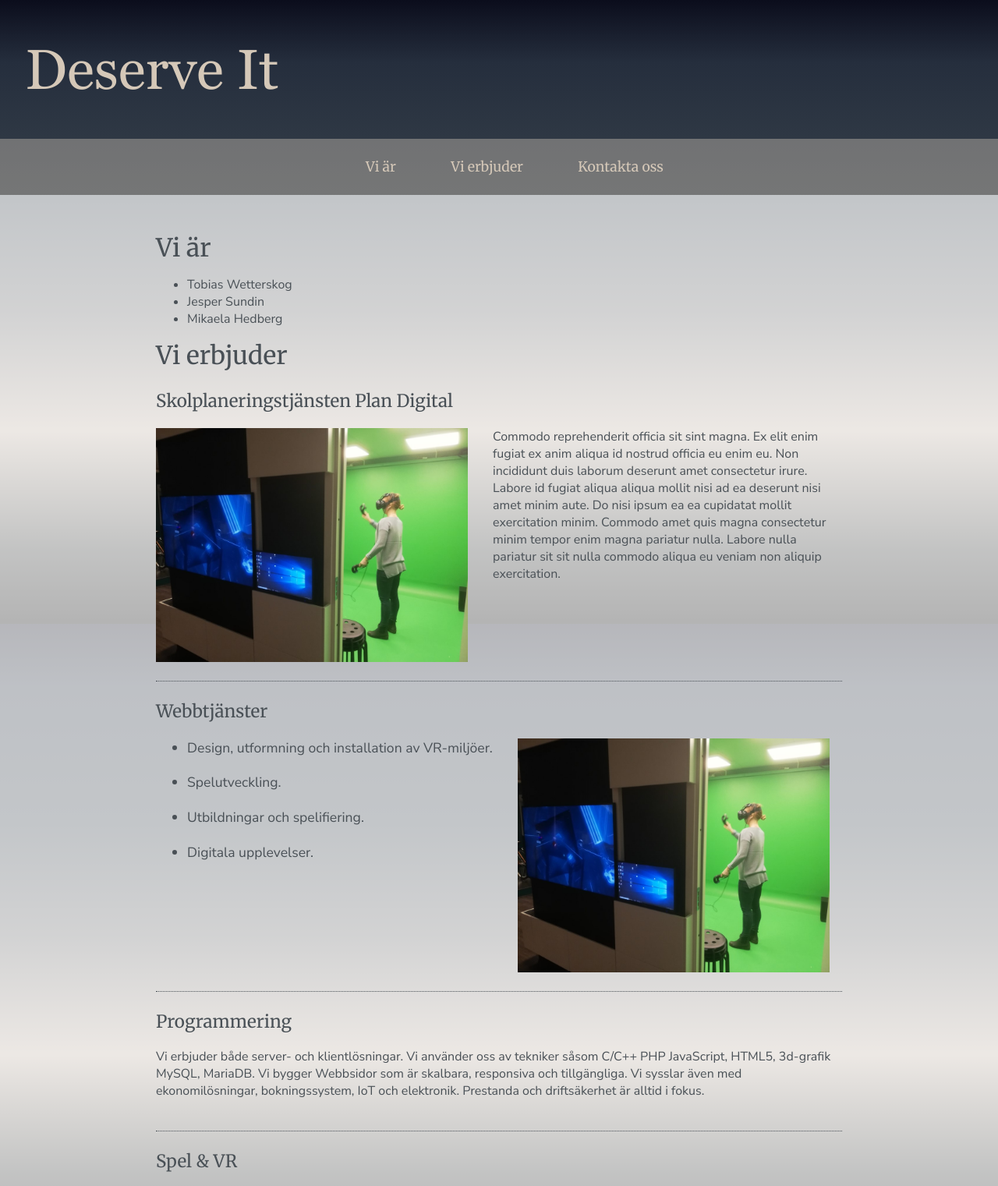
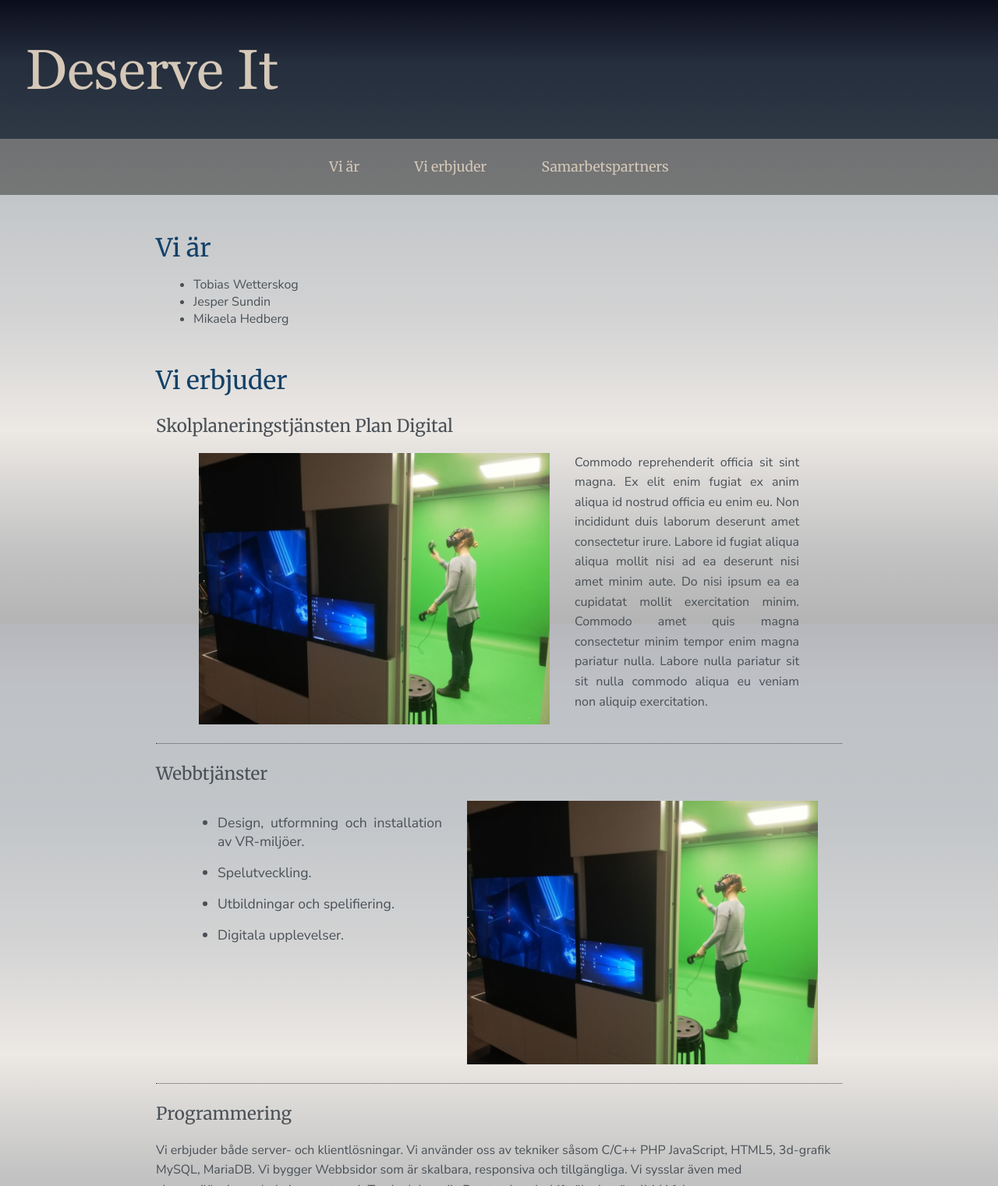
Before and after one commit to Termedea/deserveit, a website: page app/index.html in a window 1280 px wide. Shown: the top 1521 px of the page at 78% size. Drawn offline with Linux system fonts and the light colour scheme.

Commit message:
responsive fix

```diff
--- a/app/index.html
+++ b/app/index.html
@@ -14,7 +14,7 @@
             <ul>
                 <li><a href="#about">Vi är</a></li>
                 <li><a href="#services">Vi erbjuder</a></li>
-                <li><a href="#contact">Kontakta oss</a></li>
+                <li><a href="#partners">Samarbetspartners</a></li>
             </ul>
         </nav>
         <div class="container">
@@ -62,7 +62,7 @@
                 <div class="services">
                     <h3>Programmering</h3>
                     <div class="content">
-                        <p>
+                        <p class="full">
                             Vi erbjuder både server- och klientlösningar. Vi
                             använder oss av tekniker såsom C/C++ PHP JavaScript,
                             HTML5, 3d-grafik MySQL, MariaDB. Vi bygger Webbsidor
@@ -111,11 +111,18 @@
                         <p></p>
                     </div>
                 </div>
-
-                <h2 id="contact">Kontakta oss</h2>
-                <p>kontakt [at] deserveit . se</p>
+                <div class="services">
+                    <h2 id="partners">Samarbetspartners & vänner</h3>
+                    <div class="content">
+                        <img src="" alt="" />
+                        <p></p>
+                    </div>
+                </div>
             </main>
         </div>
-        <footer>Buuuu.</footer>
+        <footer>
+            <h2 id="contact">Kontakta oss</h2>
+            <p>kontakt [at] deserveit . se</p>
+        </footer>
     </body>
 </html>
--- a/assets/scss/main.scss
+++ b/assets/scss/main.scss
@@ -1,6 +1,6 @@
-@import "fonts.scss";
-@import "colors.scss";
-@import "sizes.scss";
+@import "./vars/colors.scss";
+@import "./vars/fonts.scss";
+@import "./vars/sizes.scss";
 * {
     box-sizing: border-box;
 }
@@ -27,14 +27,40 @@ h1 {
     font-weight: normal;
     font-family: $logo-font;
     color: $light;
+    font-size: 4.5rem;
+    text-align: center;
+    @media (min-width: 600px) {
         margin-left: 2rem;
-    font-size: 4.5rem;
+        text-align: left;
+    }
+}
+h2,
+h3 {
+    font-weight: normal;
+    margin: 0;
 }
 h2 {
+    font-size: 1.5rem;
+    color: $accent;
+    @media (min-width: $mid-screen) {
         font-size: 2rem;
     }
+    margin-bottom: 1rem;
+}
 h3 {
+    font-size: 1.1rem;
+    @media (min-width: $mid-screen) {
         font-size: 1.4rem;
+    }
+}
+p {
+    line-height: 1.6rem;
+    margin-top: 0;
+    padding: 0;
+}
+ul {
+    margin: 0;
+    padding: 0;
 }
 div.container {
     max-width: 80rem;
@@ -43,18 +69,18 @@ div.container {
     color: $mid-gray;
     font-family: $heading-font;
     background: rgba(white, 0.7);
-    h2,
-    h3 {
-        font-weight: normal;
-        margin: 0;
-    }
     p,
     li {
         font-family: $main-font;
+        color: $mid-gray;
     }
     main {
         max-width: 55rem;
         margin: auto;
+    }
+    ul {
+        padding-left: 3rem;
+        margin-bottom: 3rem;
     }
 }
 div.services {
@@ -62,26 +88,36 @@ div.services {
         margin-bottom: 1.3rem;
     }
     div.content {
-        img {
-            max-width: 400px;
-            max-height: 400px;
+        display: flex;
+        flex-flow: row wrap;
+        justify-content: center;
+        gap: 1rem;
+        @media (min-width: 900px) {
+            gap: 2rem;
+            p:not(.full),
+            li {
+                max-width: 18rem;
+                text-align: justify;
             }
-        p {
-            margin: 0;
-            margin-bottom: 1rem;
         }
-        ul {
-            margin: 0;
         li {
             font-size: 1.1rem;
-                margin-bottom: 1.3rem;
+            margin-top: 1rem;
+        }
+        img {
+            max-width: 350px;
+            max-height: 350px;
+            @media (min-width: $mid-screen) {
+                max-width: 450px;
+                max-height: 450px;
             }
         }
-        display: flex;
-        gap: 2rem;
     }
     border-bottom: 1px dotted $mid-gray;
     padding: 1.5rem 0;
+    &:first-of-type {
+        padding-top: 0.5rem;
+    }
 }
 nav,
 footer {
@@ -91,10 +127,16 @@ footer {
     ul {
         display: flex;
         justify-content: center;
+        flex-wrap: wrap;
         margin: 0;
 
         li {
+            font-size: 0.9rem;
+            padding: 1.4rem 1rem;
+            @media (min-width: 600px) {
+                font-size: 1.1rem;
                 padding: 1.4em 2em;
+            }
             list-style-type: none;
             cursor: pointer;
             transition: background-color 0.3s ease-in;
@@ -114,4 +156,8 @@ footer {
 }
 footer {
     padding: 1.4em;
+
+    h2 {
+        color: white;
     }
+}
--- a/assets/scss/sizes.scss
+++ /dev/null
@@ -1 +0,0 @@
-$main-size: 16px;
--- a/assets/scss/colors.scss
+++ b/assets/scss/vars/colors.scss
@@ -2,3 +2,4 @@ $light: #d5c8b8;
 $dark: #0b0d1c;
 $gray: #92938d;
 $mid-gray: #495056;
+$accent: #144168;
--- /dev/null
+++ b/assets/scss/vars/sizes.scss
@@ -0,0 +1,2 @@
+$main-size: 16px;
+$mid-screen: 510px;
```
Also changed, not shown: app/main.css, assets/scss/vars/fonts.scss (renamed from assets/scss/fonts.scss), main.css (added). Lines whose indentation alone changed are shown as unchanged.
